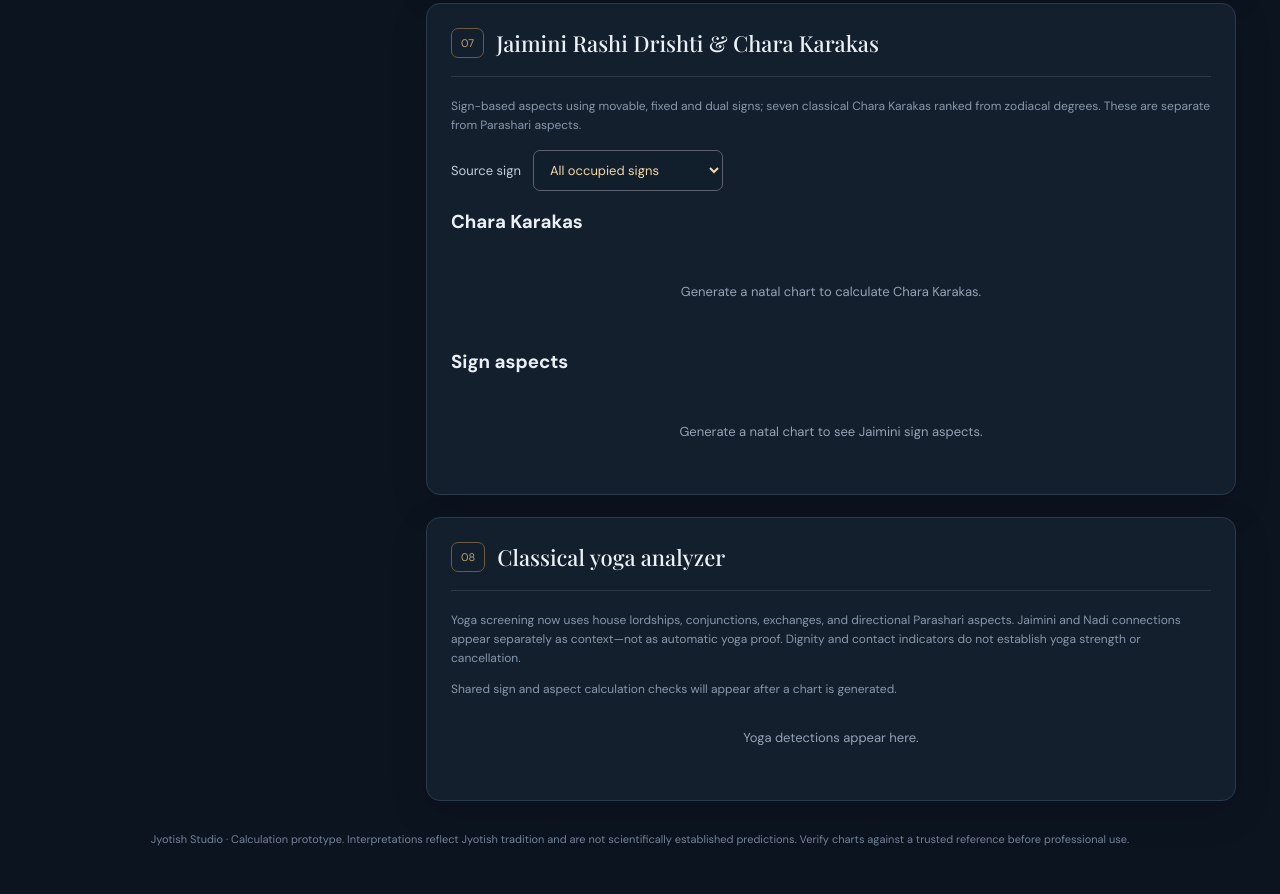
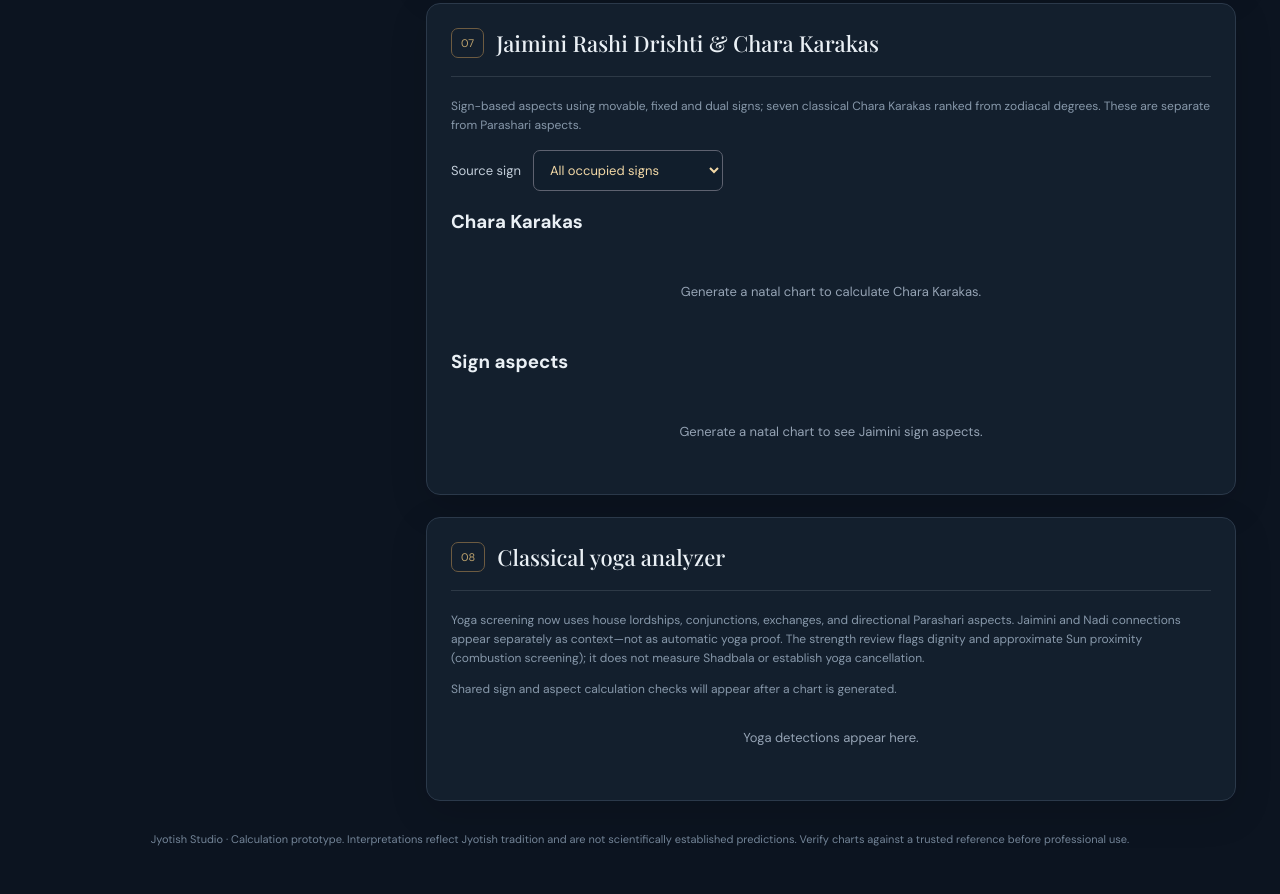
Before and after one commit to flashelksworld89-creator/jyotish-studio, a website built with Vite: page index.html in a window 1280 px wide. Shown: the part 2236-3130 px from the top of the page. Built offline with nearby package versions, Linux system fonts and the light colour scheme; what @swisseph/browser would draw is missing.

Commit message:
Explain yoga strength screening limitations

```diff
--- a/index.html
+++ b/index.html
@@ -13,5 +13,5 @@
 <section class="panel"><div class="paneltitle"><span>05</span><h2>Parashari aspect interpreter</h2></div><p class="subtle">Directional graha drishti and natal house-lord relationships. These are traditional interpretations, not measured effects.</p><label class="aspect-filter">Aspecting planet<select id="aspect-planet"><option value="all">All classical planets</option><option>Sun</option><option>Moon</option><option>Mars</option><option>Mercury</option><option>Jupiter</option><option>Venus</option><option>Saturn</option></select></label><div id="aspects" class="placeholder">Generate a natal chart to explain its planetary aspects.</div></section>
 <section class="panel"><div class="paneltitle"><span>06</span><h2>Bhrigu Nandi Nadi · planetary connections</h2></div><p class="subtle">Exploratory BNN-inspired sign connections: conjunctions, trinal links and adjacent signs. Different Nadi schools interpret these links differently. This is separate from Parashari graha drishti.</p><div class="nadi-filters"><label>Planet<select id="nadi-planet"><option value="all">All planets</option><option>Sun</option><option>Moon</option><option>Mars</option><option>Mercury</option><option>Jupiter</option><option>Venus</option><option>Saturn</option><option>Rahu</option><option>Ketu</option></select></label><label>Relationship<select id="nadi-type"><option value="all">All relationships</option><option value="same">Same sign</option><option value="trine">Trinal signs</option><option value="next">Second sign</option><option value="previous">Twelfth sign</option></select></label></div><div id="nadi-results" class="placeholder">Generate a chart to see Nadi-inspired connections.</div><h3>Connected planetary networks</h3><div id="nadi-chains" class="placeholder">The connected networks will appear after calculation.</div></section>
 <section class="panel"><div class="paneltitle"><span>07</span><h2>Jaimini Rashi Drishti &amp; Chara Karakas</h2></div><p class="subtle">Sign-based aspects using movable, fixed and dual signs; seven classical Chara Karakas ranked from zodiacal degrees. These are separate from Parashari aspects.</p><label class="aspect-filter">Source sign <select id="jaimini-sign"><option value="all">All occupied signs</option><option value="0">Aries</option><option value="1">Taurus</option><option value="2">Gemini</option><option value="3">Cancer</option><option value="4">Leo</option><option value="5">Virgo</option><option value="6">Libra</option><option value="7">Scorpio</option><option value="8">Sagittarius</option><option value="9">Capricorn</option><option value="10">Aquarius</option><option value="11">Pisces</option></select></label><h3>Chara Karakas</h3><div id="jaimini-karakas" class="placeholder">Generate a natal chart to calculate Chara Karakas.</div><h3>Sign aspects</h3><div id="jaimini-results" class="placeholder">Generate a natal chart to see Jaimini sign aspects.</div></section>
-<section class="panel"><div class="paneltitle"><span>08</span><h2>Classical yoga analyzer</h2></div><p class="subtle">Yoga screening now uses house lordships, conjunctions, exchanges, and directional Parashari aspects. Jaimini and Nadi connections appear separately as context—not as automatic yoga proof. Dignity and contact indicators do not establish yoga strength or cancellation.</p><div id="relationship-audit" class="note" aria-live="polite">Shared sign and aspect calculation checks will appear after a chart is generated.</div><div id="yogas" class="placeholder">Yoga detections appear here.</div></section></div></div>
+<section class="panel"><div class="paneltitle"><span>08</span><h2>Classical yoga analyzer</h2></div><p class="subtle">Yoga screening now uses house lordships, conjunctions, exchanges, and directional Parashari aspects. Jaimini and Nadi connections appear separately as context—not as automatic yoga proof. The strength review flags dignity and approximate Sun proximity (combustion screening); it does not measure Shadbala or establish yoga cancellation.</p><div id="relationship-audit" class="note" aria-live="polite">Shared sign and aspect calculation checks will appear after a chart is generated.</div><div id="yogas" class="placeholder">Yoga detections appear here.</div></section></div></div>
 <footer>Jyotish Studio · Calculation prototype. Interpretations reflect Jyotish tradition and are not scientifically established predictions. Verify charts against a trusted reference before professional use.</footer></main><script type="module" src="/app.js"></script></body></html>
```
